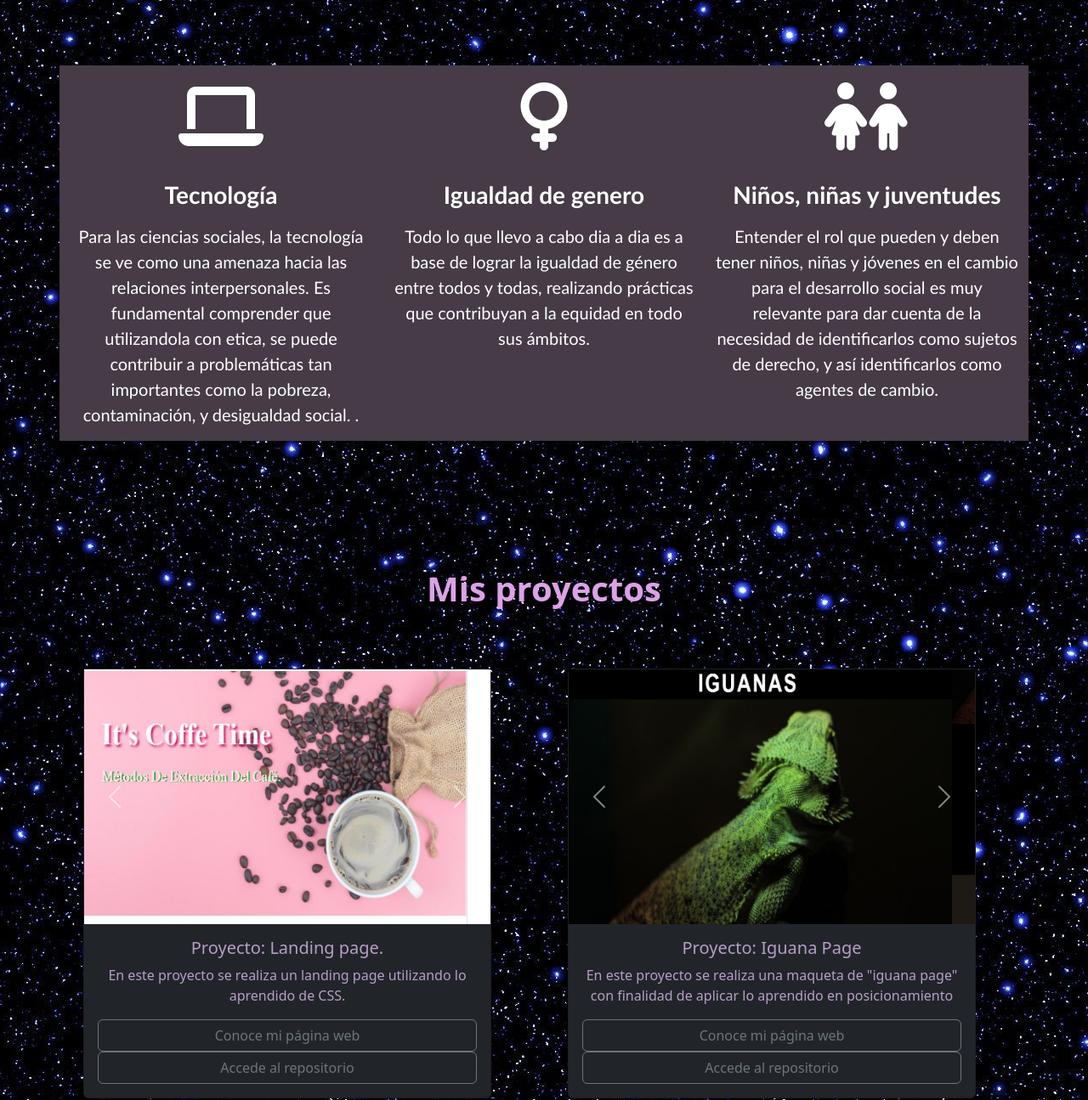
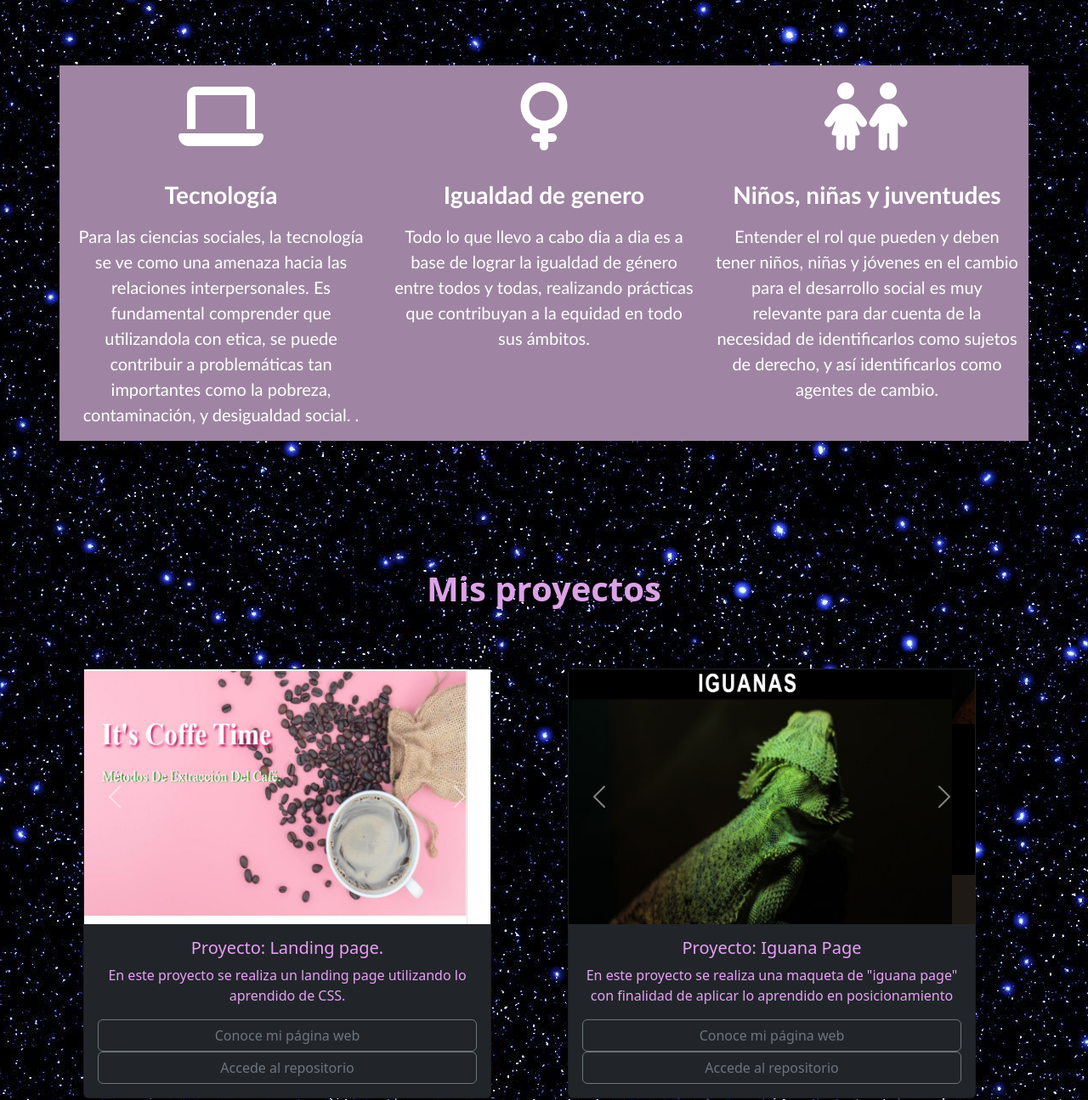
Before and after one commit to Pipeara/portafolio-lleni, a plain HTML site: page index.html in a window 1280 px wide. Shown: the part 750-2045 px from the top of the page at 85% size. Drawn offline with Linux system fonts and the light colour scheme.

Commit message:
Cambio de color

```diff
--- a/assets/css/style.css
+++ b/assets/css/style.css
@@ -91,11 +91,11 @@ a:link {
 
 a:visited {
     text-decoration: none;
-    color: #373a3c;
+    color: #4e3798;
 }
 
 .card {
-    color: rgb(184, 157, 199);
+    color: rgb(231, 159, 245);
     margin-top: 30px;
 }
 
@@ -148,7 +148,7 @@ section {
 }
 
 section .row {
-    background-color: rgb(70, 59, 71);
+    background-color: rgb(159, 133, 163);
     font-family: 'Gill Sans', 'Gill Sans MT', Calibri, 'Trebuchet MS', sans-serif;
     margin-top: 80px;
     color: white;
```
